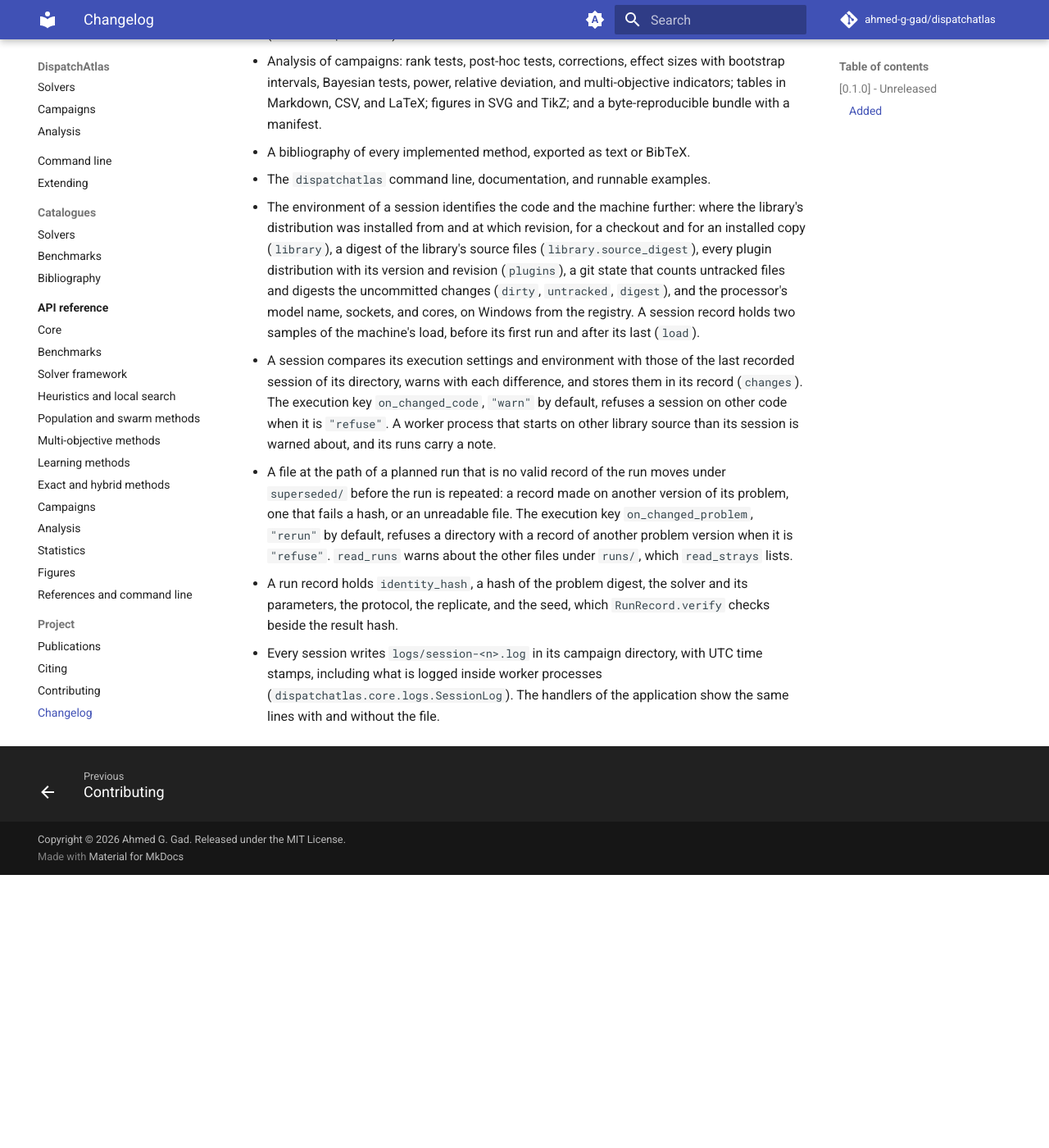
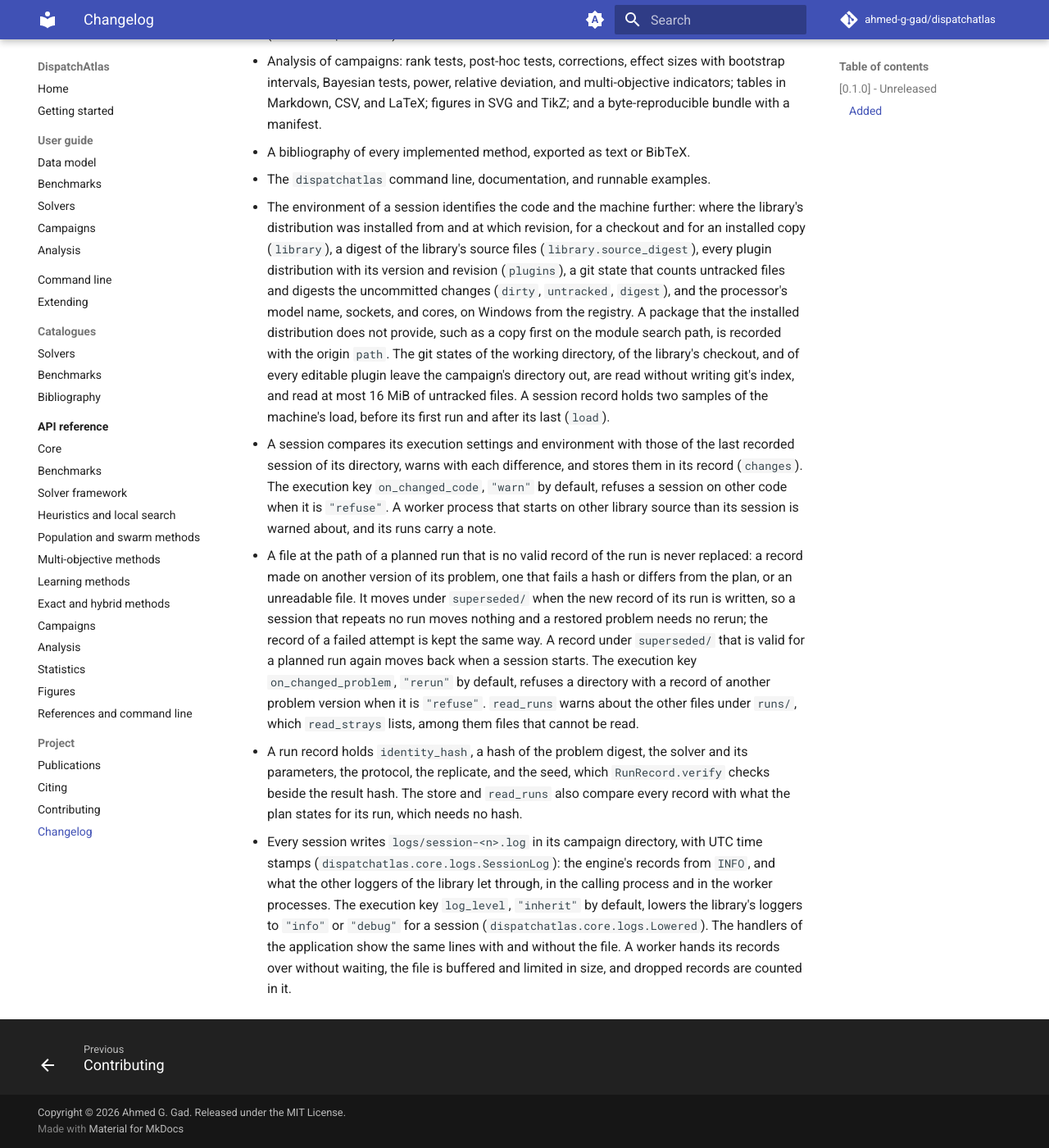
Before and after one commit to Ahmed-G-Gad/dispatchatlas, an MkDocs documentation site: the page built from docs/changelog.md, in a window 1280 px wide and 1400 px high, scrolled down 3300 px. Shown: the whole window at 82% size. Built offline with MkDocs 1.6.1 and Material for MkDocs 9.7.7, drawn with Linux system fonts in a browser that asks for light colours; comment, search, counter and statistics services are not loaded; before the commit the page ends 4367 px from its top, so only the background shows below that.

Commit message:
Document the log level, what logging costs a run, and when files move aside
The campaign guide states what the session log holds under each value of
log_level, what a record costs inside a time limit, the queue of a
worker, and the buffer and size limit of the file. It describes the
superseded/runs and superseded/failures folders, when a file moves there
and when a record moves back, the comparison of records with the plan,
the origin "path" of the library, and the git states that leave the
campaign's directory out. The reference campaign file and the changelog
state the same.

```diff
--- a/CHANGELOG.md
+++ b/CHANGELOG.md
@@ -165,7 +165,12 @@ and this project adheres to [Semantic Versioning](https://semver.org/spec/v2.0.0
   distribution with its version and revision (`plugins`), a git state that
   counts untracked files and digests the uncommitted changes (`dirty`,
   `untracked`, `digest`), and the processor's model name, sockets, and
-  cores, on Windows from the registry. A session record holds two samples
+  cores, on Windows from the registry. A package that the installed
+  distribution does not provide, such as a copy first on the module search
+  path, is recorded with the origin `path`. The git states of the working
+  directory, of the library's checkout, and of every editable plugin leave
+  the campaign's directory out, are read without writing git's index, and
+  read at most 16 MiB of untracked files. A session record holds two samples
   of the machine's load, before its first run and after its last (`load`).
 - A session compares its execution settings and environment with those of
   the last recorded session of its directory, warns with each difference,
@@ -174,16 +179,28 @@ and this project adheres to [Semantic Versioning](https://semver.org/spec/v2.0.0
   when it is `"refuse"`. A worker process that starts on other library
   source than its session is warned about, and its runs carry a note.
 - A file at the path of a planned run that is no valid record of the run
-  moves under `superseded/` before the run is repeated: a record made on
-  another version of its problem, one that fails a hash, or an unreadable
-  file. The execution key `on_changed_problem`, `"rerun"` by default,
-  refuses a directory with a record of another problem version when it is
-  `"refuse"`. `read_runs` warns about the other files under `runs/`, which
-  `read_strays` lists.
+  is never replaced: a record made on another version of its problem, one
+  that fails a hash or differs from the plan, or an unreadable file. It
+  moves under `superseded/` when the new record of its run is written, so
+  a session that repeats no run moves nothing and a restored problem needs
+  no rerun; the record of a failed attempt is kept the same way. A record
+  under `superseded/` that is valid for a planned run again moves back
+  when a session starts. The execution key `on_changed_problem`, `"rerun"`
+  by default, refuses a directory with a record of another problem version
+  when it is `"refuse"`. `read_runs` warns about the other files under
+  `runs/`, which `read_strays` lists, among them files that cannot be read.
 - A run record holds `identity_hash`, a hash of the problem digest, the
   solver and its parameters, the protocol, the replicate, and the seed,
-  which `RunRecord.verify` checks beside the result hash.
+  which `RunRecord.verify` checks beside the result hash. The store and
+  `read_runs` also compare every record with what the plan states for its
+  run, which needs no hash.
 - Every session writes `logs/session-<n>.log` in its campaign directory,
-  with UTC time stamps, including what is logged inside worker processes
-  (`dispatchatlas.core.logs.SessionLog`). The handlers of the application
-  show the same lines with and without the file.
+  with UTC time stamps (`dispatchatlas.core.logs.SessionLog`): the engine's
+  records from `INFO`, and what the other loggers of the library let
+  through, in the calling process and in the worker processes. The
+  execution key `log_level`, `"inherit"` by default, lowers the library's
+  loggers to `"info"` or `"debug"` for a session
+  (`dispatchatlas.core.logs.Lowered`). The handlers of the application
+  show the same lines with and without the file. A worker hands its
+  records over without waiting, the file is buffered and limited in size,
+  and dropped records are counted in it.
```
Also changed, not shown: docs/guide/campaigns.md (+101 -30 lines), 1 other file.
